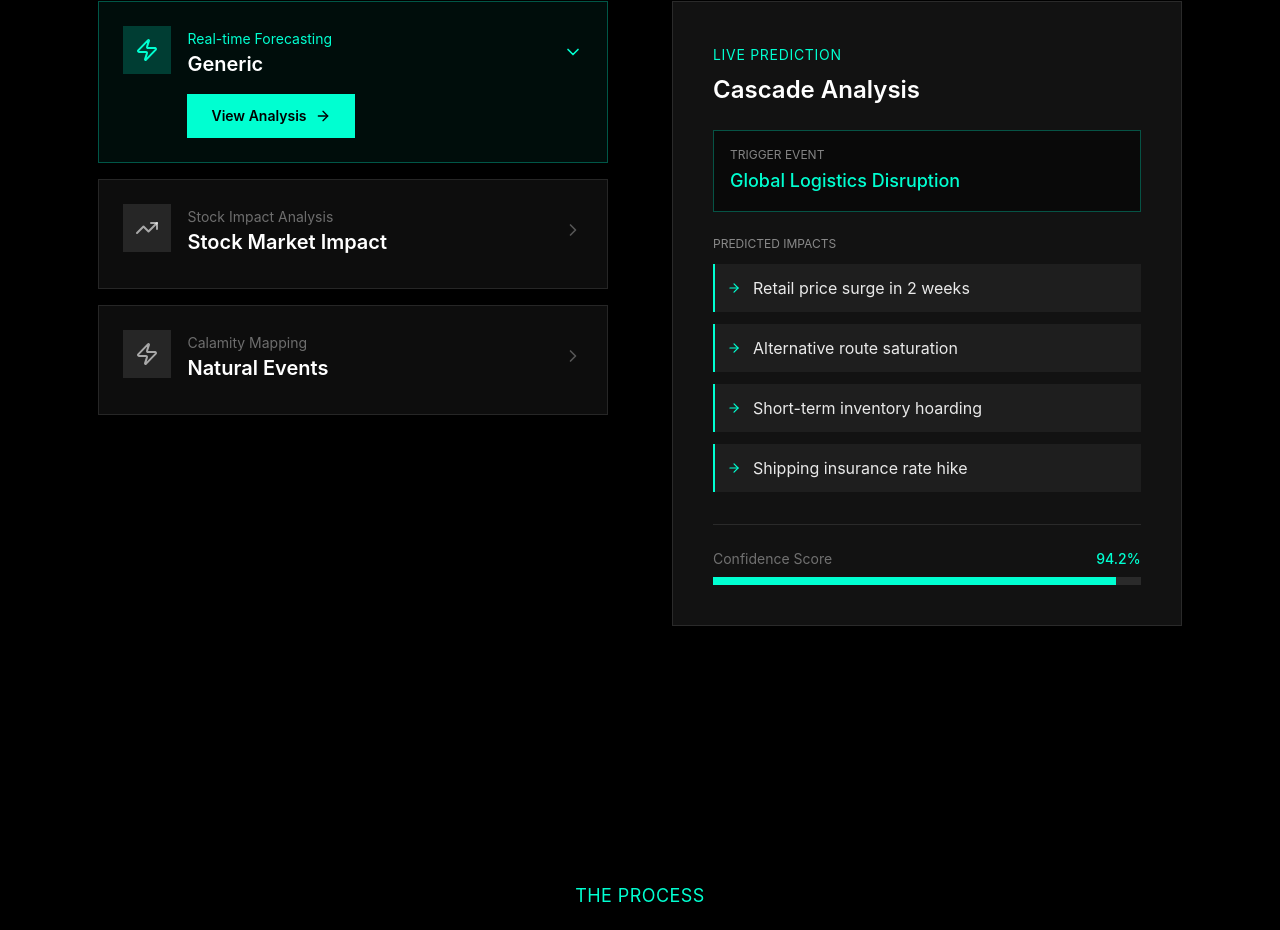
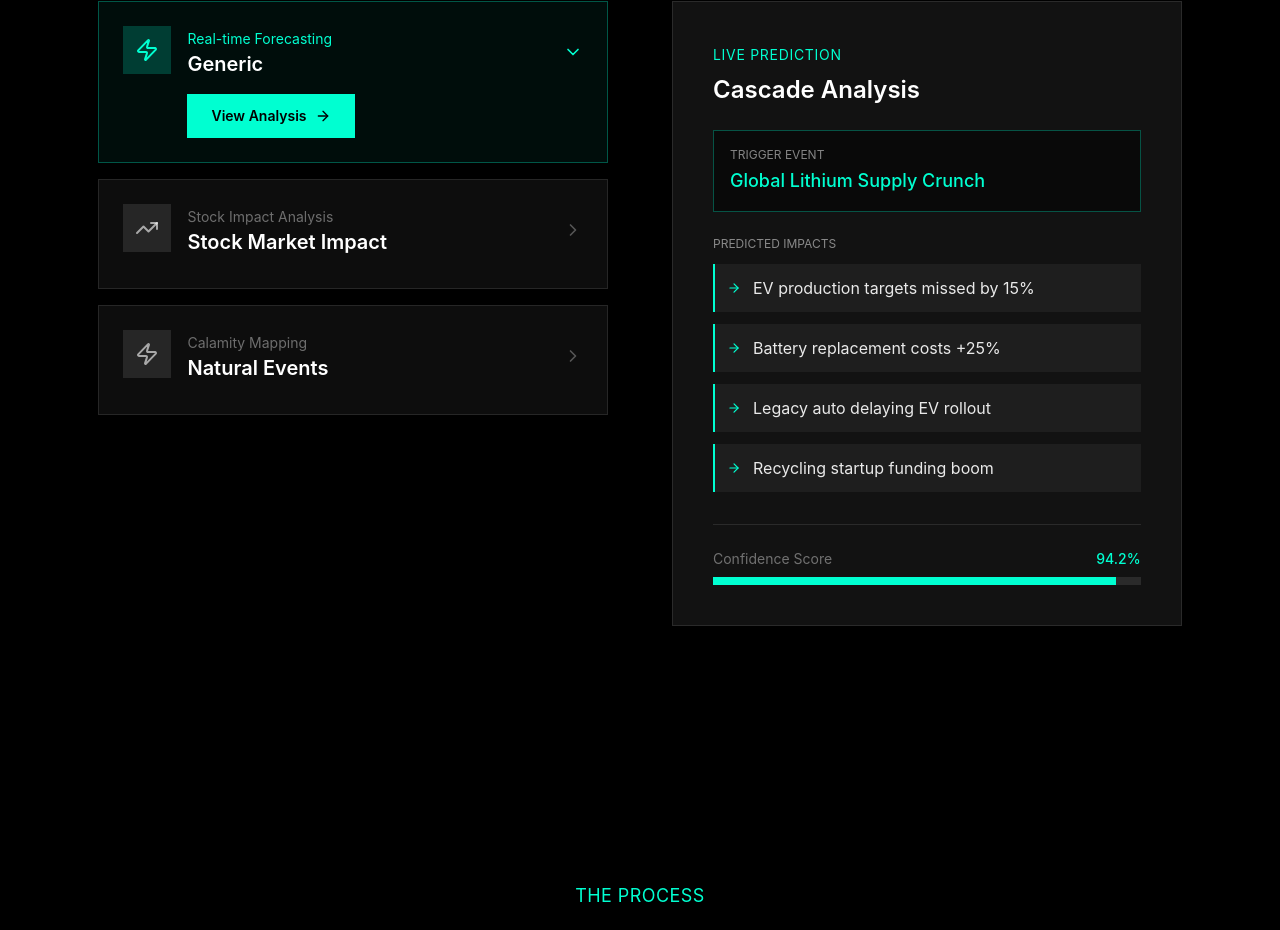
Before and after one commit to Abdulaziz-06/TACTIX, a React (Create React App) app in the folder frontend/: page / in a window 1280 px wide. Shown: the part 2095-3025 px from the top of the page. Built offline with nearby package versions, Linux system fonts and the light colour scheme.

Commit message:
sample data updated

```diff
--- a/frontend/src/data/mock.js
+++ b/frontend/src/data/mock.js
@@ -9,14 +9,19 @@ export const features = [
     description: "Our core AI engine processes thousands of data streams to predict causal ripples. Ask the agent about any current event to see its predicted future impacts.",
     icon: "Zap",
     example: {
-      trigger: "Global Logistics Disruption",
+      trigger: "Global Lithium Supply Crunch",
       predictions: [
-        "Retail price surge in 2 weeks",
-        "Alternative route saturation",
-        "Short-term inventory hoarding",
-        "Shipping insurance rate hike"
+        "EV production targets missed by 15%",
+        "Battery replacement costs +25%",
+        "Legacy auto delaying EV rollout",
+        "Recycling startup funding boom"
       ]
-    }
+    },
+    sampleNews: [
+      { title: "Lithium Export Ban", content: "Major producer announces immediate ban on raw lithium exports.", tag: "POLICY" },
+      { title: "Gigafactory Paused", content: "Construction on Nevada battery plant halted due to supply uncertainty.", tag: "BUSINESS" },
+      { title: "Solid State Hype", content: "New research suggests sodium-ion alternatives could bypass lithium need.", tag: "TECH" }
+    ]
   },
   {
     id: 2,
@@ -26,14 +31,19 @@ export const features = [
     description: "Connect the dots between headlines and market movements. See how news ripples through sectors before it hits your portfolio.",
     icon: "TrendingUp",
     example: {
-      trigger: "Fed Rate Hike Announcement",
+      trigger: "EV Sector Market Correction",
       predictions: [
-        "Banking sector +3.2%",
-        "Tech growth stocks -4.1%",
-        "Real estate REITs -2.8%",
-        "Bond yields surge 0.5%"
+        "Pure-play EV stocks -12%",
+        "Lithium miners (ALB, LAC) +8.5%",
+        "Diversified auto (Toyota, Ford) stable",
+        "Battery tech ETF volume spike"
       ]
-    }
+    },
+    sampleNews: [
+      { title: "Miner Earnings Beat", content: "Lithium mining giant reports record Q3 profits on price surge.", tag: "EARNINGS" },
+      { title: "Auto Index Drop", content: "Global Auto Index falls 4% as EV production targets are slashed.", tag: "MARKETS" },
+      { title: "Green Energy ETF", content: "Heavy outflows from renewables ETFs as supply chain fears mount.", tag: "FUNDS" }
+    ]
   },
   {
     id: 3,
@@ -43,14 +53,19 @@ export const features = [
     description: "Hurricanes, earthquakes, wildfires—we map the cascade effect on supply chains, insurance, and infrastructure in real-time.",
     icon: "Zap",
     example: {
-      trigger: "Category 4 Hurricane Florida",
+      trigger: "Flash Floods in Key Mining Region",
       predictions: [
-        "Citrus prices +40% spike",
-        "Insurance claims $12B",
-        "Port closures 72+ hours",
-        "Tourism revenue -$890M"
+        "Extraction operations halted 21 days",
+        "Regional rail infrastructure damaged",
+        "Force majeure declared by suppliers",
+        "Local ecosystem remediation costs"
       ]
-    }
+    },
+    sampleNews: [
+      { title: "Dam Breach Warning", content: "Structural integrity warning issued for tailings dam in heavy rain zone.", tag: "ALERT" },
+      { title: "Rail Line Washout", content: "Main mineral transport corridor severed by flash flooding.", tag: "LOGISTICS" },
+      { title: "Insurance Moratorium", content: "Insurers pause new underwriting for mining projects in flood zones.", tag: "FINANCE" }
+    ]
   }
 ];
 
--- a/frontend/src/pages/FeatureDetails.jsx
+++ b/frontend/src/pages/FeatureDetails.jsx
@@ -41,23 +41,7 @@ const FeatureDetails = () => {
         );
     }
 
-    const sampleNews = [
-        {
-            title: "Chip Shortage",
-            content: "Global chip shortage worsens as key manufacturing hubs face power outages.",
-            tag: "TECH"
-        },
-        {
-            title: "Oil Volatility",
-            content: "Oil prices drop by 15% following surprise production increase announcement.",
-            tag: "MARKETS"
-        },
-        {
-            title: "Battery Breakthrough",
-            content: "New breakthrough in solid-state batteries promises 1000km range for EVs.",
-            tag: "ENERGY"
-        }
-    ];
+    const sampleNews = feature.sampleNews;
 
     const sendMessage = (text) => {
         if (!text.trim()) return;
```
